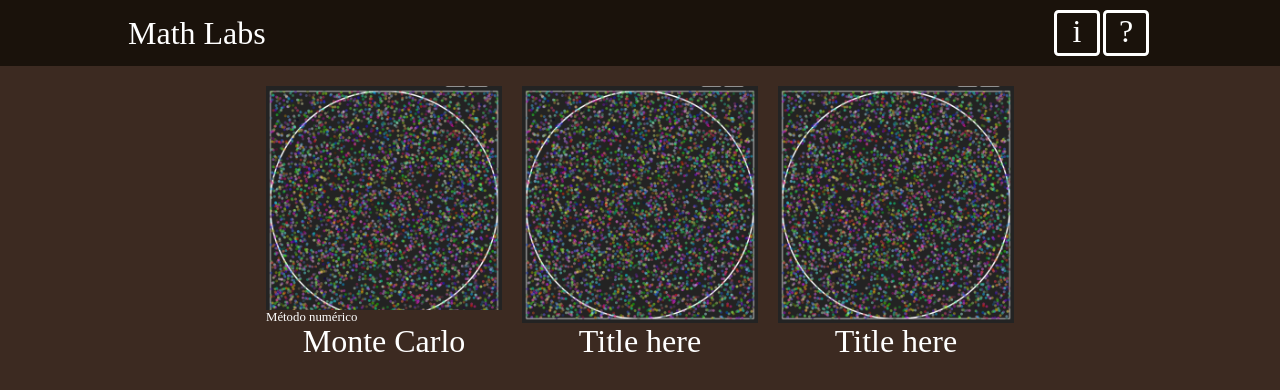
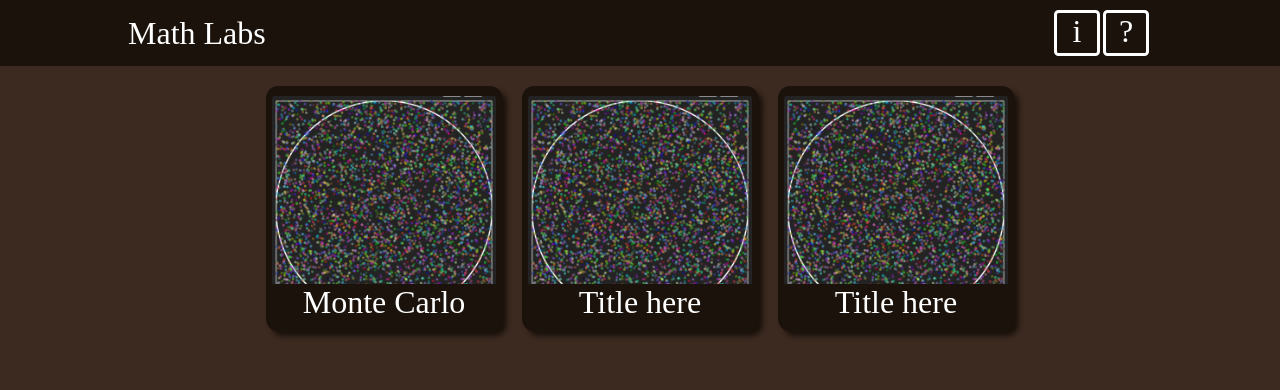
Before and after one commit to brenob6/monte_carlo, a plain HTML site: page index.html in a window 1280 px wide. Drawn offline with Linux system fonts and the light colour scheme.

Commit message:
better cards

```diff
--- a/index.html
+++ b/index.html
@@ -20,7 +20,6 @@
         <a href="./pages/monte-carlo.html">
           <div class="card">
             <img src="./assets/monte-carlo.png">
-            <span class="card-description">Método numérico</span>
             <span class="card-title">Monte Carlo</span>
           </div>
         </a>
--- a/scripts/default.js
+++ b/scripts/default.js
@@ -2,9 +2,9 @@ function createHeader() {
     let header = document.getElementsByTagName("header");
     header.item(0).innerHTML =
        ` <nav>
-				<span class="logo">Math Labs</span>
+<span class="logo"><a href="../index.html">Math Labs</a></span>
 				<span class="icon">
-					<a href="https://www.geeksforgeeks.org/estimating-value-pi-using-monte-carlo/"
+					<a href="#"
             target="_blank">i</a>
 				</span>
 				<span class="icon">?</span>
--- a/styles/index.css
+++ b/styles/index.css
@@ -12,30 +12,30 @@
   align-items: center;
   position: relative;
   margin: 10px;
-  background: #3C2A21;
+  background: #1A120B;
+  border-radius: 5%;
+  box-shadow: 5px 5px 5px #1A120B;
 }
 
 .card .card-title {
+  position: absolute;
+  width: 100%;
+  bottom: 10px;
   margin: auto;
   font-size: 2rem;
+  text-align: center;
+  background: #1A120B;
+  border-radius: 5%;
 }
 
 .card img {
   object-fit: cover;
-  width: 100%;
-}
-
-.card .card-description{
-  position: absolute;
-  bottom: 35px;
-  font-size: 0.8rem;
-  width: 100%;
-  background: #3C2A21;
+  width: 95%;
+  padding: 10px 10px;
+  border-radius: 5%;
 }
 
 .card:hover {
-  box-shadow: 5px 5px #1A120B;
 }
-
 .card:hover .card-description {
 }
```
